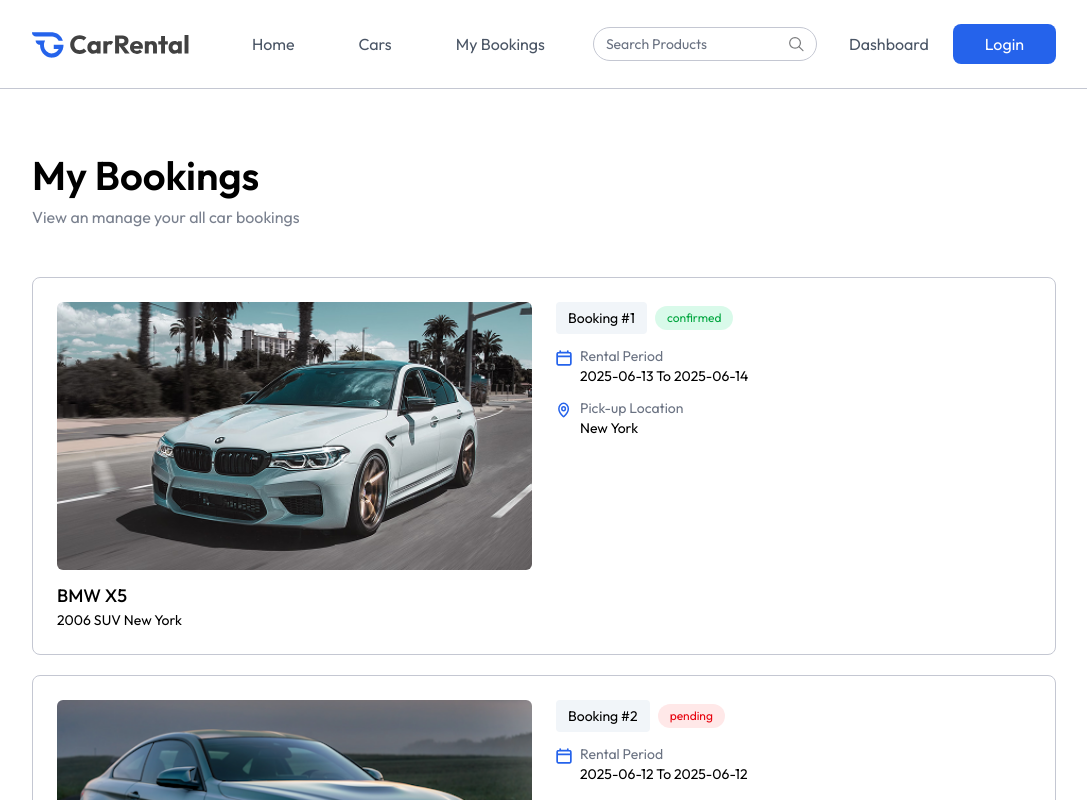
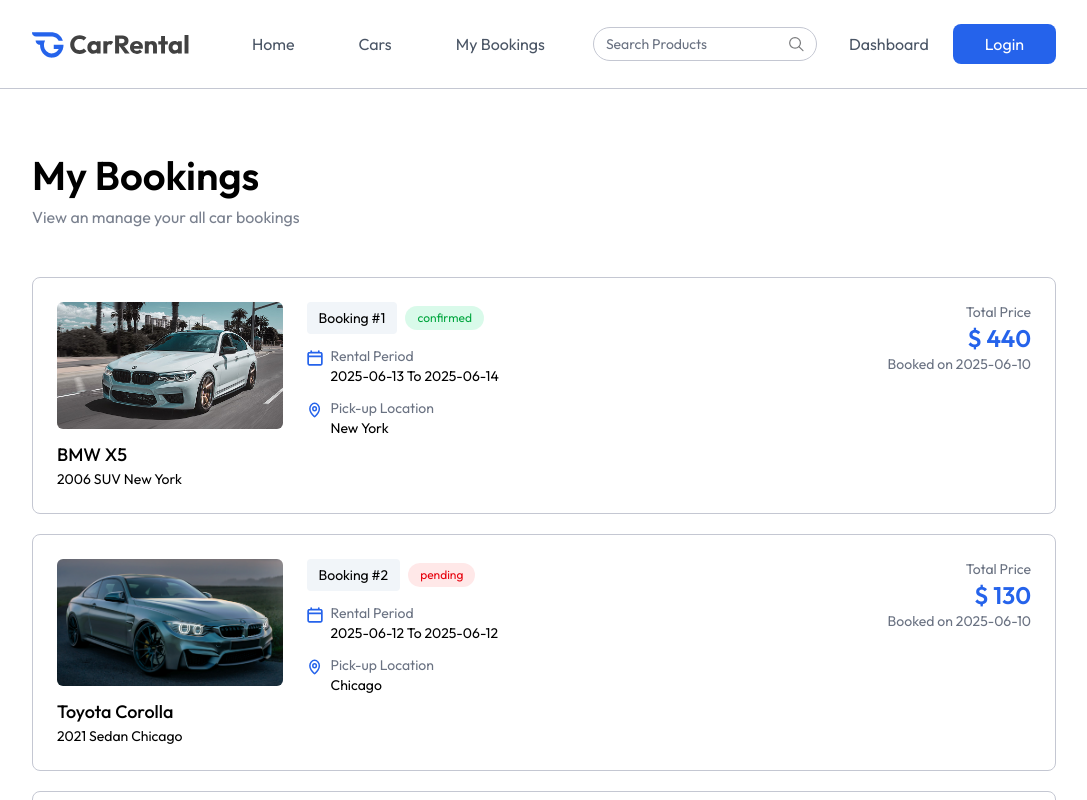
Before and after one commit to Abhi3110200/CarRental, a React (Vite) app in the folder frontend/: page /my-bookings in a window 1280 px wide. Shown: the top 800 px of the page, without its empty margins (96-1183 px from the left). Built offline with nearby package versions, Linux system fonts and the light colour scheme.

Commit message:
Completed MyBooking UI

```diff
--- a/frontend/src/pages/MyBookings.jsx
+++ b/frontend/src/pages/MyBookings.jsx
@@ -10,6 +10,8 @@
         setBookings(dummyMyBookingsData);
     }
 
+    const currency = import.meta.env.VITE_CURRENCY;
+
     useEffect(()=>{
         fetchMyBookings();
     },[])
@@ -20,7 +22,7 @@
             <div>
                 {bookings.map((booking,index)=>(
                     <div key={booking._id} className="grid grid-cols-1 md:grid-cols-4 gap-6 p-6 border border-borderColor rounded-lg mt-5 first:mt-12">
-                        <div className="md:col-span-2">
+                        <div className="md:col-span-1">
                             <div className="rounded-md overflow-hidden mb-3">
                                 <img src={booking.car.image} alt="car" className="w-full  h-auto aspect-video object-cover"/>
                             </div>
@@ -50,6 +52,14 @@
                                 </div>
                             </div>
                         </div>
+                        <div className="md:col-span-1 flex flex-col justify-between gap-6">
+                            <div className="text-sm text-gray-500 text-right">
+                                <p>Total Price</p>
+                                <p className="text-2xl text-primary font-semibold">{currency} {booking.price}</p>
+                                <p>Booked on {booking.createdAt.split('T')[0]}</p>
+                            </div>
+                        </div>
+
                     </div>
                 ))}
             </div>
```
